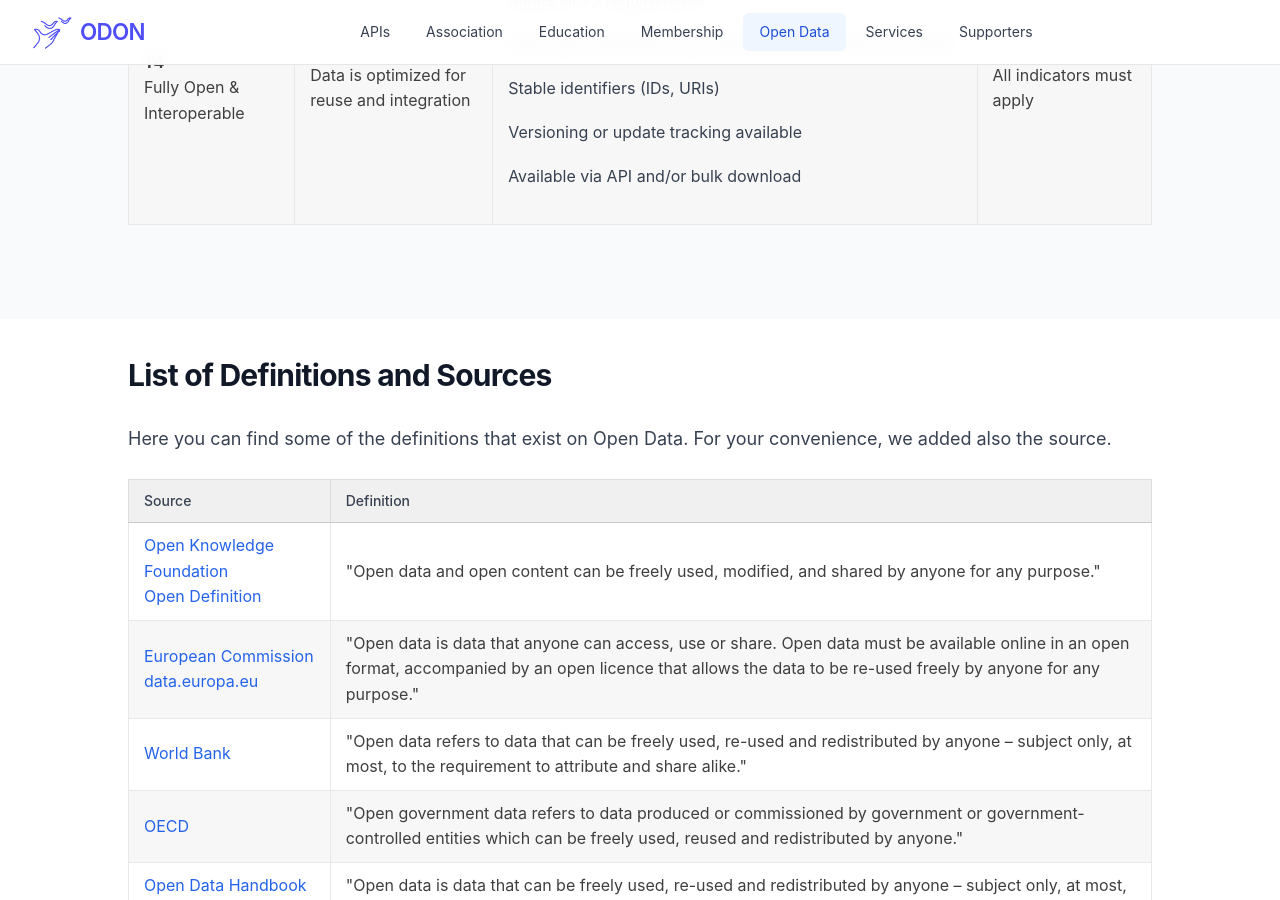
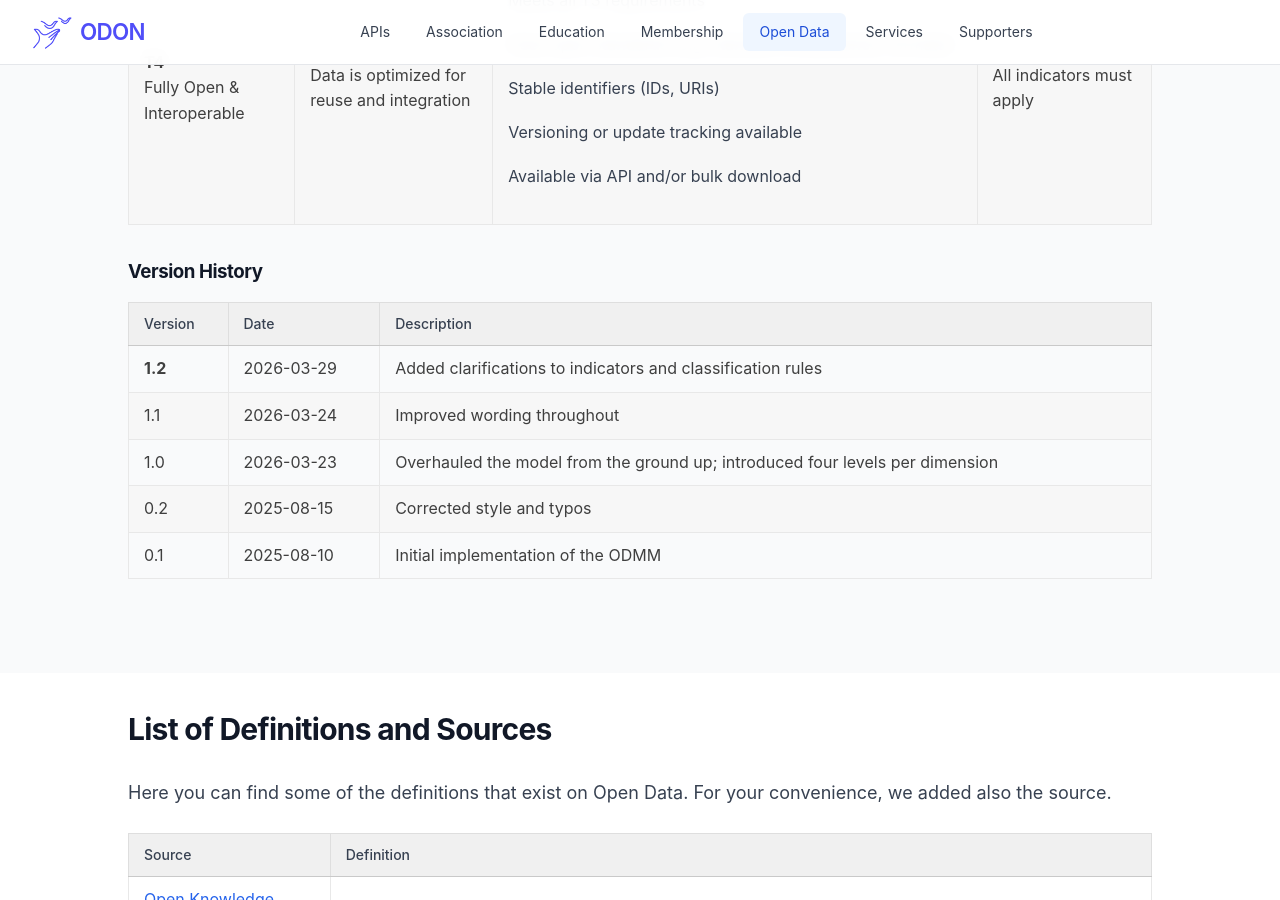
Before and after one commit to verein-odon/verein-odon.github.io, a Jekyll site: the page built from docs/en/open-data.md, in a window 1280 px wide and 900 px high, scrolled down 3242 px. Built offline with Jekyll 4.4.1, drawn with Linux system fonts in a browser that asks for light colours.

Commit message:
Added version history to ODMM

```diff
--- a/docs/en/open-data.md
+++ b/docs/en/open-data.md
@@ -42,7 +42,7 @@ last_updated: "2026-03-29 00:00"
 <section class="section bg-gray">
   <div class="container">
     <div class="content-section">
-      <h2 id="odmm">ODON's Data Maturity Model (ODMM)</h2>
+      <h2 id="odmm">ODON's Data Maturity Model (ODMM) <small style="font-size: 0.6em; font-weight: normal; color: var(--color-gray-500);">v1.2 &middot; 2026-03-29</small></h2>
       <p>
         The framework assesses data along two independent dimensions: <b>Legal Openness</b> and <b>Technical Openness</b>. Each dimension has four levels. A dataset is assigned the level whose indicators all apply — or, for the first level of each dimension, the level that applies when any restriction is present.
       </p>
@@ -173,6 +173,44 @@ last_updated: "2026-03-29 00:00"
           </tr>
         </tbody>
       </table>
+
+      <h3 id="odmm-version-history" style="margin-top: 2rem;">Version History</h3>
+      <table>
+        <thead>
+          <tr>
+            <th>Version</th>
+            <th>Date</th>
+            <th>Description</th>
+          </tr>
+        </thead>
+        <tbody>
+          <tr>
+            <td><b>1.2</b></td>
+            <td>2026-03-29</td>
+            <td>Added clarifications to indicators and classification rules</td>
+          </tr>
+          <tr>
+            <td>1.1</td>
+            <td>2026-03-24</td>
+            <td>Improved wording throughout</td>
+          </tr>
+          <tr>
+            <td>1.0</td>
+            <td>2026-03-23</td>
+            <td>Overhauled the model from the ground up; introduced four levels per dimension</td>
+          </tr>
+          <tr>
+            <td>0.2</td>
+            <td>2025-08-15</td>
+            <td>Corrected style and typos</td>
+          </tr>
+          <tr>
+            <td>0.1</td>
+            <td>2025-08-10</td>
+            <td>Initial implementation of the ODMM</td>
+          </tr>
+        </tbody>
+      </table>
     </div>
   </div>
 </section>
```
